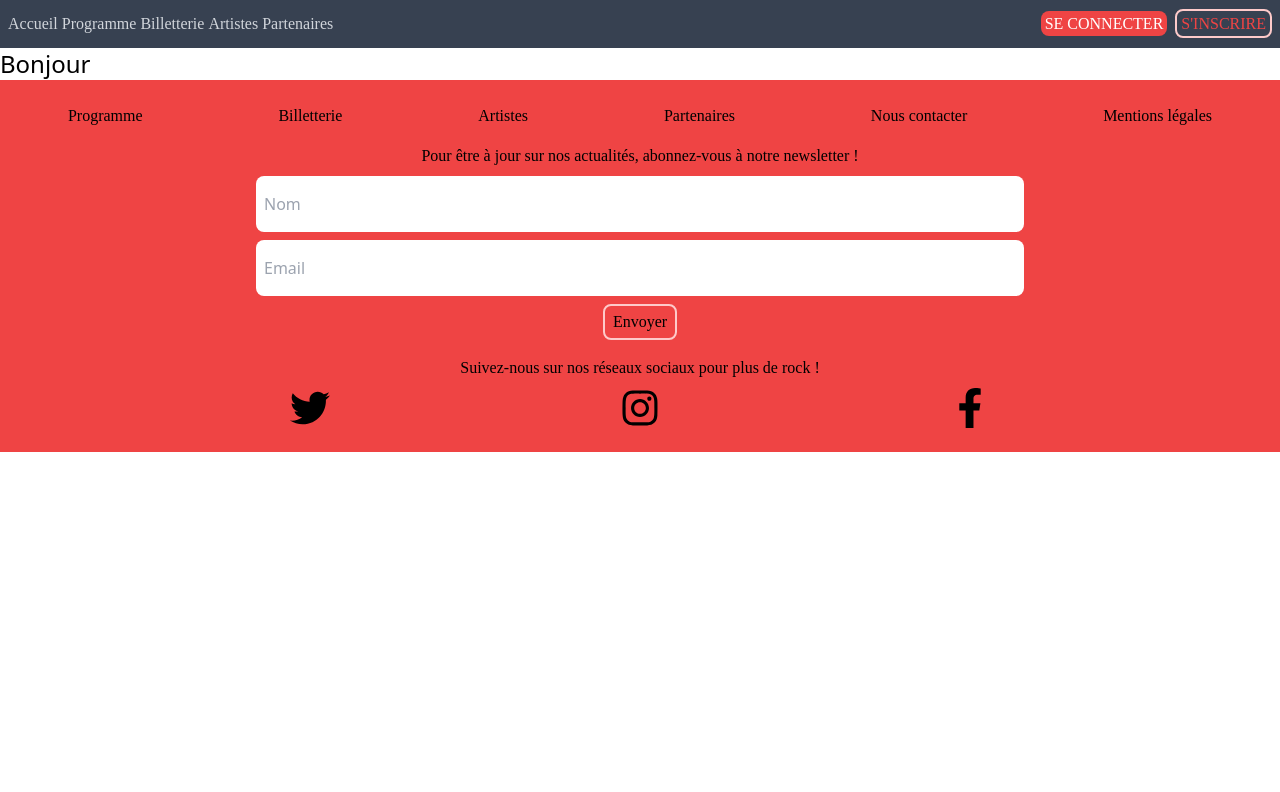
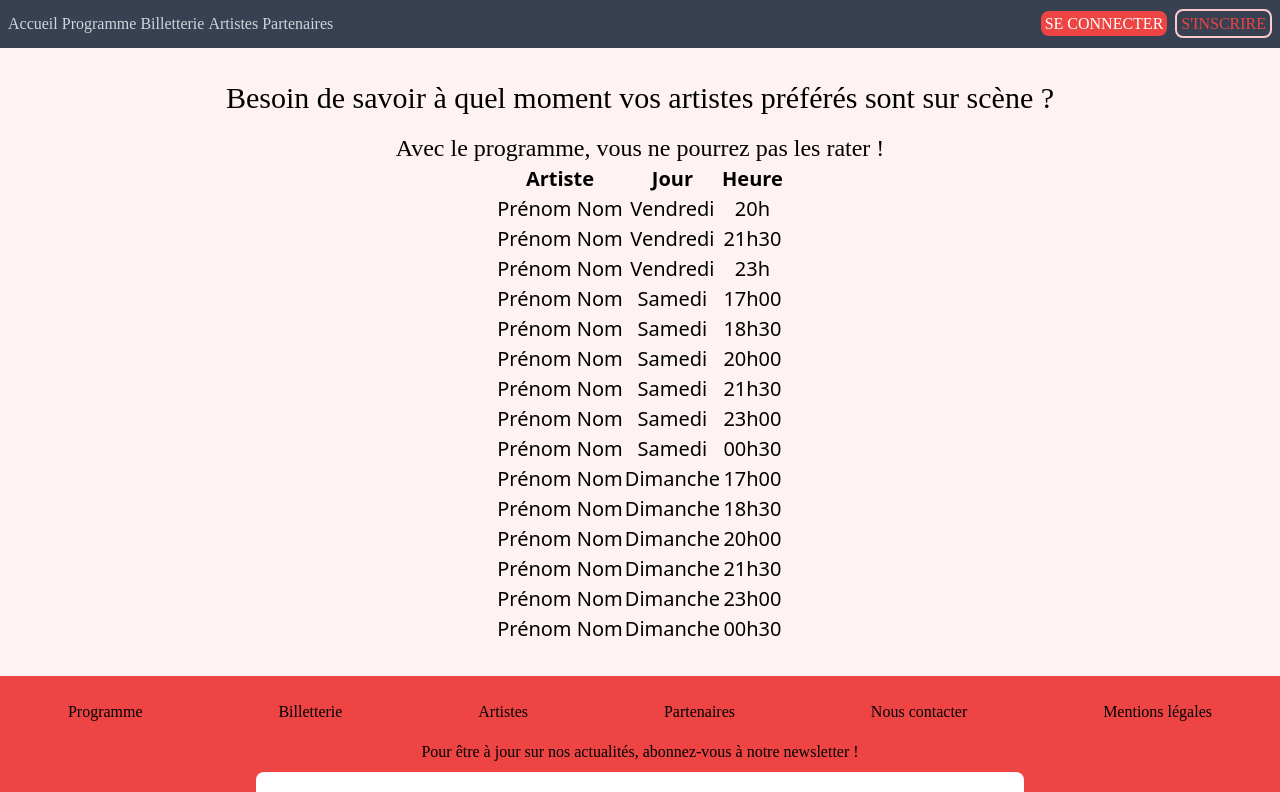
Before and after one commit to Beaurain-Hugo/sae_203, a Vue app: page /programme in a window 1280 px wide. Shown: the top 792 px of the page. Built offline with nearby package versions, Linux system fonts and the light colour scheme.

Commit message:
Page programme

```diff
--- a/src/views/ProgrammeView.vue
+++ b/src/views/ProgrammeView.vue
@@ -1,6 +1,99 @@
 <template>
-  <main>
-    <h1 class="text-2xl">Bonjour</h1>
+  <main class="bg-red-50">
+    <div class="p-8">
+      <div class="text-center font-tapestry">
+        <h1 class="text-3xl">Besoin de savoir à quel moment vos artistes préférés sont sur scène ?</h1>
+        <h2 class="pt-4 text-2xl">Avec le programme, vous ne pourrez pas les rater !</h2>
+      </div>
+      <div class="flex justify-around">
+        <table class="table-auto text-center text-xl">
+          <thead>
+            <tr>
+              <th>Artiste</th>
+              <th>Jour</th>
+              <th>Heure</th>
+            </tr>
+          </thead>
+          <tbody>
+            <tr>
+              <td>Prénom Nom</td>
+              <td>Vendredi</td>
+              <td>20h</td>
+            </tr>
+            <tr>
+              <td>Prénom Nom</td>
+              <td>Vendredi</td>
+              <td>21h30</td>
+            </tr>
+            <tr>
+              <td>Prénom Nom</td>
+              <td>Vendredi</td>
+              <td>23h</td>
+            </tr>
+            <tr>
+              <td>Prénom Nom</td>
+              <td>Samedi</td>
+              <td>17h00</td>
+            </tr>
+            <tr>
+              <td>Prénom Nom</td>
+              <td>Samedi</td>
+              <td>18h30</td>
+            </tr>
+            <tr>
+              <td>Prénom Nom</td>
+              <td>Samedi</td>
+              <td>20h00</td>
+            </tr>
+            <tr>
+              <td>Prénom Nom</td>
+              <td>Samedi</td>
+              <td>21h30</td>
+            </tr>
+            <tr>
+              <td>Prénom Nom</td>
+              <td>Samedi</td>
+              <td>23h00</td>
+            </tr>
+            <tr>
+              <td>Prénom Nom</td>
+              <td>Samedi</td>
+              <td>00h30</td>
+            </tr>
+            <tr>
+              <td>Prénom Nom</td>
+              <td>Dimanche</td>
+              <td>17h00</td>
+            </tr>
+            <tr>
+              <td>Prénom Nom</td>
+              <td>Dimanche</td>
+              <td>18h30</td>
+            </tr>
+            <tr>
+              <td>Prénom Nom</td>
+              <td>Dimanche</td>
+              <td>20h00</td>
+            </tr>
+            <tr>
+              <td>Prénom Nom</td>
+              <td>Dimanche</td>
+              <td>21h30</td>
+            </tr>
+            <tr>
+              <td>Prénom Nom</td>
+              <td>Dimanche</td>
+              <td>23h00</td>
+            </tr>
+            <tr>
+              <td>Prénom Nom</td>
+              <td>Dimanche</td>
+              <td>00h30</td>
+            </tr>
+          </tbody>
+        </table>
+      </div>
+    </div>
   </main>
 </template>
 
```
